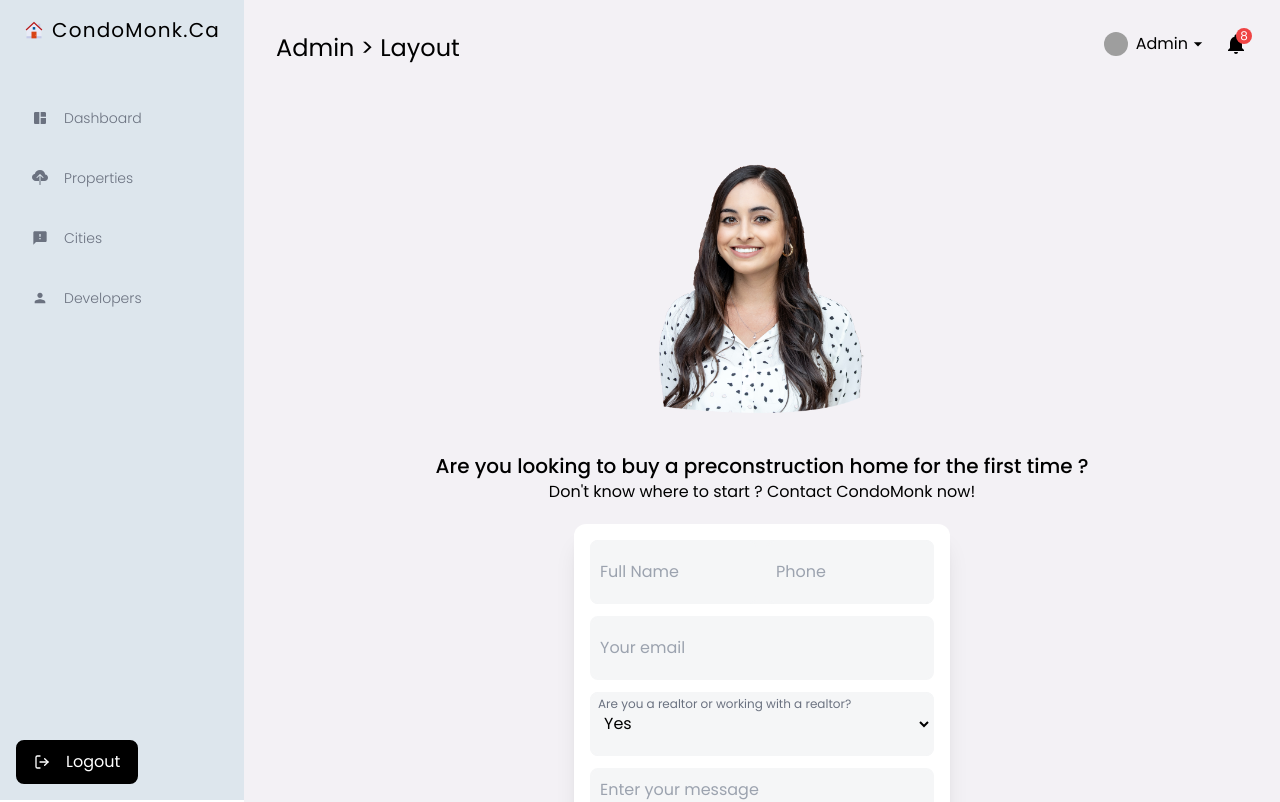
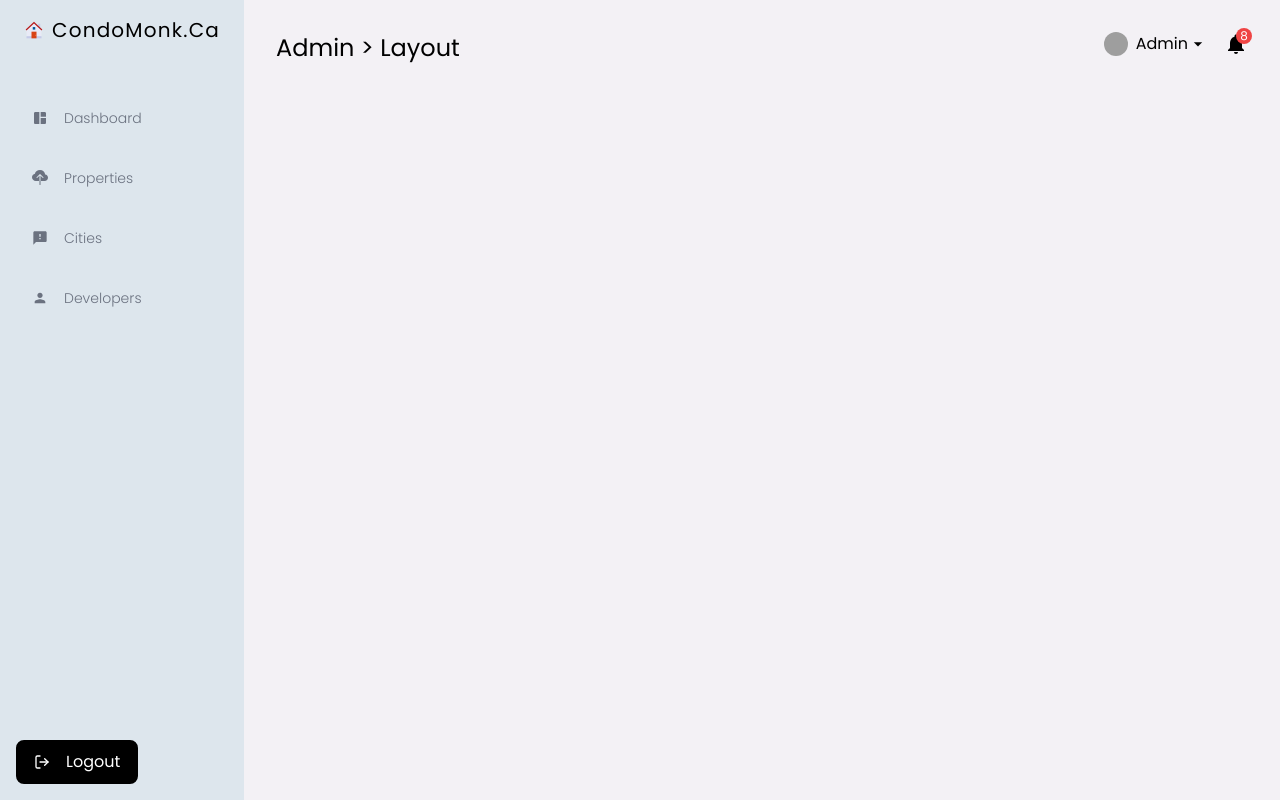
Before and after one commit to NeanJs/condomonk.ca, a Next.js app: page /admin/layout in a window 1280 px wide. Shown: the top 802 px of the page. Built offline with nearby package versions, Linux system fonts and the light colour scheme; grey boxes are pictures that could not be loaded.

Commit message:
build-phase-2

```diff
--- a/pages/admin/layout.js
+++ b/pages/admin/layout.js
@@ -29,7 +29,6 @@ export default function Layout({ children }) {
           <div className="w-full h-full flex flex-col relative gap-2">
             {children}
           </div>
-          <ContactFormB />
         </div>
       </div>
       <ToastContainer />
```
